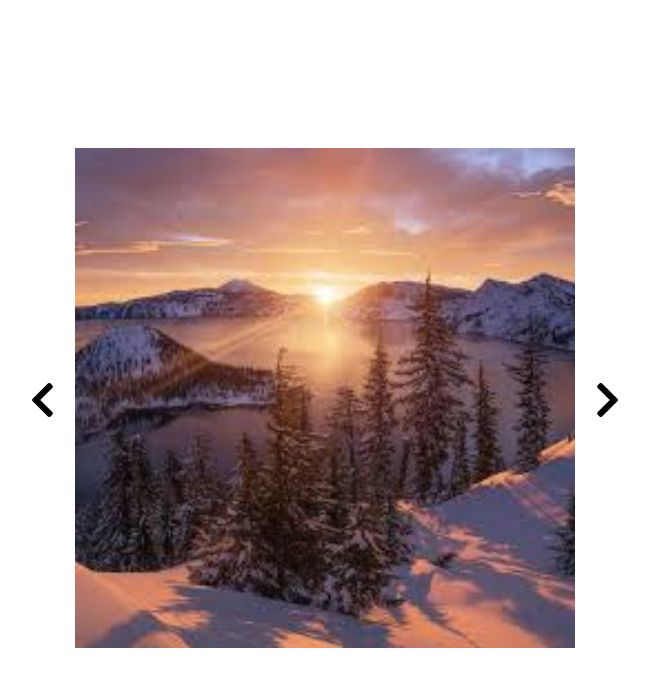
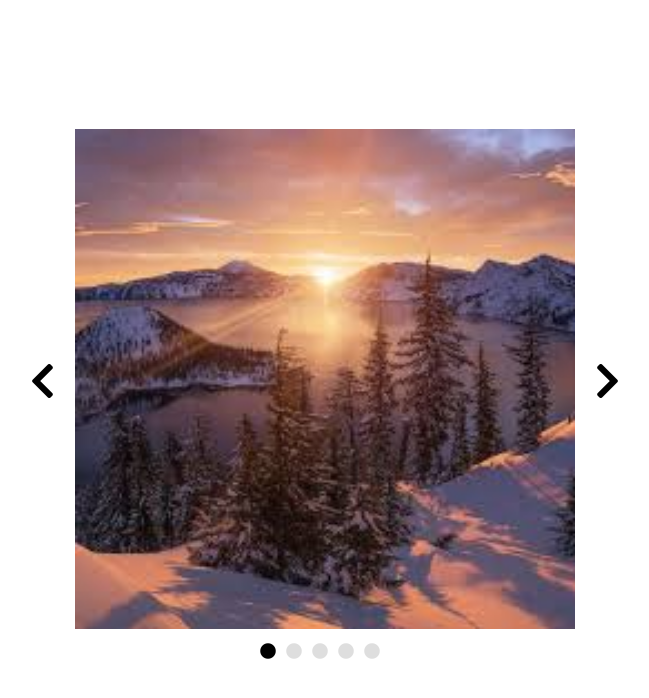
Before and after one commit to TheSmallWorld95/vue-slider, a plain HTML site: page index.html in a window 1280 px wide. Shown: the whole page, without its empty margins (315-964 px from the left). Drawn offline with nearby package versions, Linux system fonts and the light colour scheme.

Commit message:
Completo

```diff
--- a/Assets/css/master.css
+++ b/Assets/css/master.css
@@ -6,8 +6,15 @@
 
 div.slider-container {
   display: flex;
+  flex-direction: column;
   width: 100vw;
   height: 100vh;
+  align-items: center;
+  justify-content: center;
+}
+
+div.slider {
+  display: flex;
   justify-content: center;
   align-items: center;
 }
@@ -21,3 +28,16 @@ img {
   width: 500px;
   height: 500px;
 }
+
+div.dot-container {
+  margin: 10px;
+}
+
+div.dot-container i {
+  padding-right: 10px;
+  color: #DEDEDE;
+}
+
+div.dot-container i.active {
+  color: #000;
+}
--- a/Assets/js/main.js
+++ b/Assets/js/main.js
@@ -26,6 +26,9 @@ var app = new Vue(
           this.index--
         }
       },
+      dotSelection: function(index) {
+        this.index = index;
+      }
     }
   }
 );
--- a/index.html
+++ b/index.html
@@ -11,6 +11,7 @@
 <body>
   <div id="root">
     <div class="slider-container">
+      <div class="slider">
         <div class="controls" >
           <i class="fas fa-chevron-left" @click="prev"></i>
         </div>
@@ -19,6 +20,15 @@
         </div>
         <div class="controls">
           <i class="fas fa-chevron-right" @click="next"></i>
+        </div>
+      </div>
+      <div class="dot-container">
+        <i
+        class="fas fa-circle"
+        v-for="dot in images.length"
+        :class="(dot - 1 == index) ? 'active' : '' "
+        @click="dotSelection(dot - 1)"
+        >   </i>
       </div>
     </div>
     </div>
```
Lines whose indentation alone changed are shown as unchanged.
